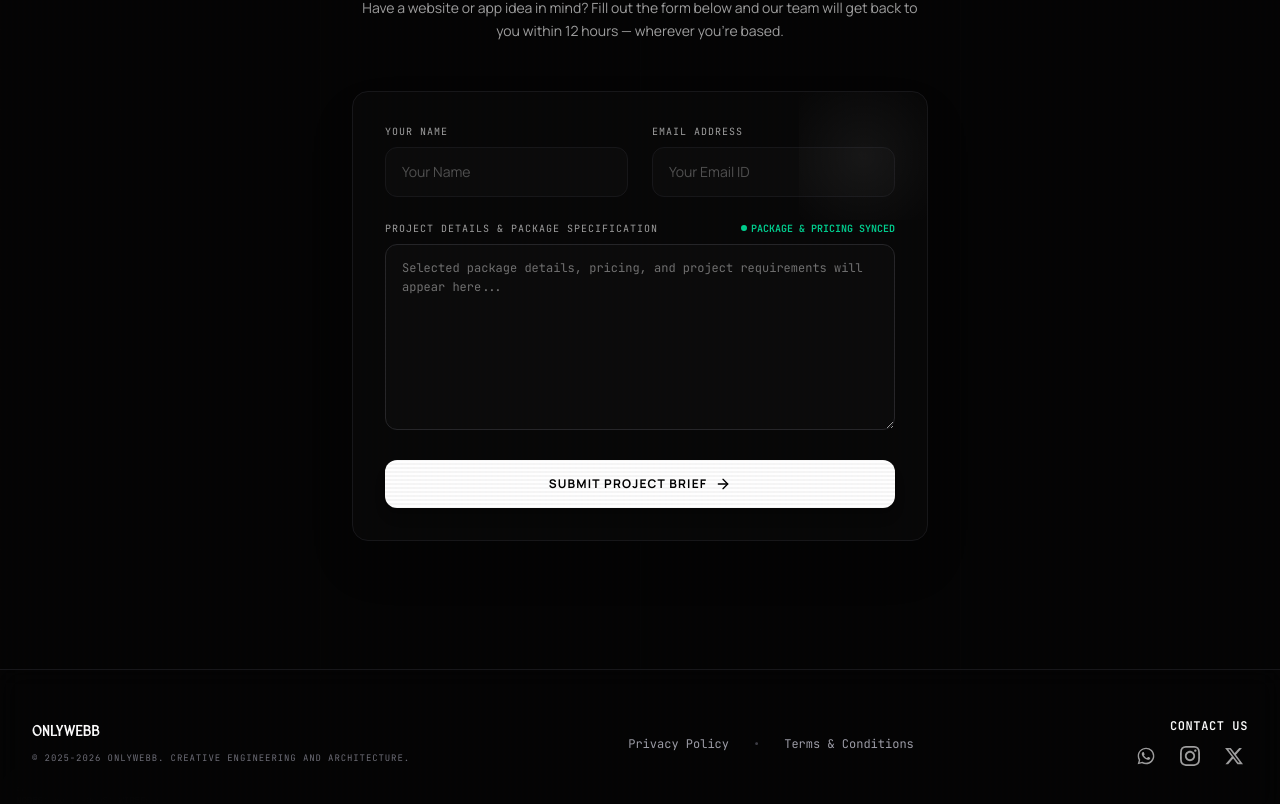
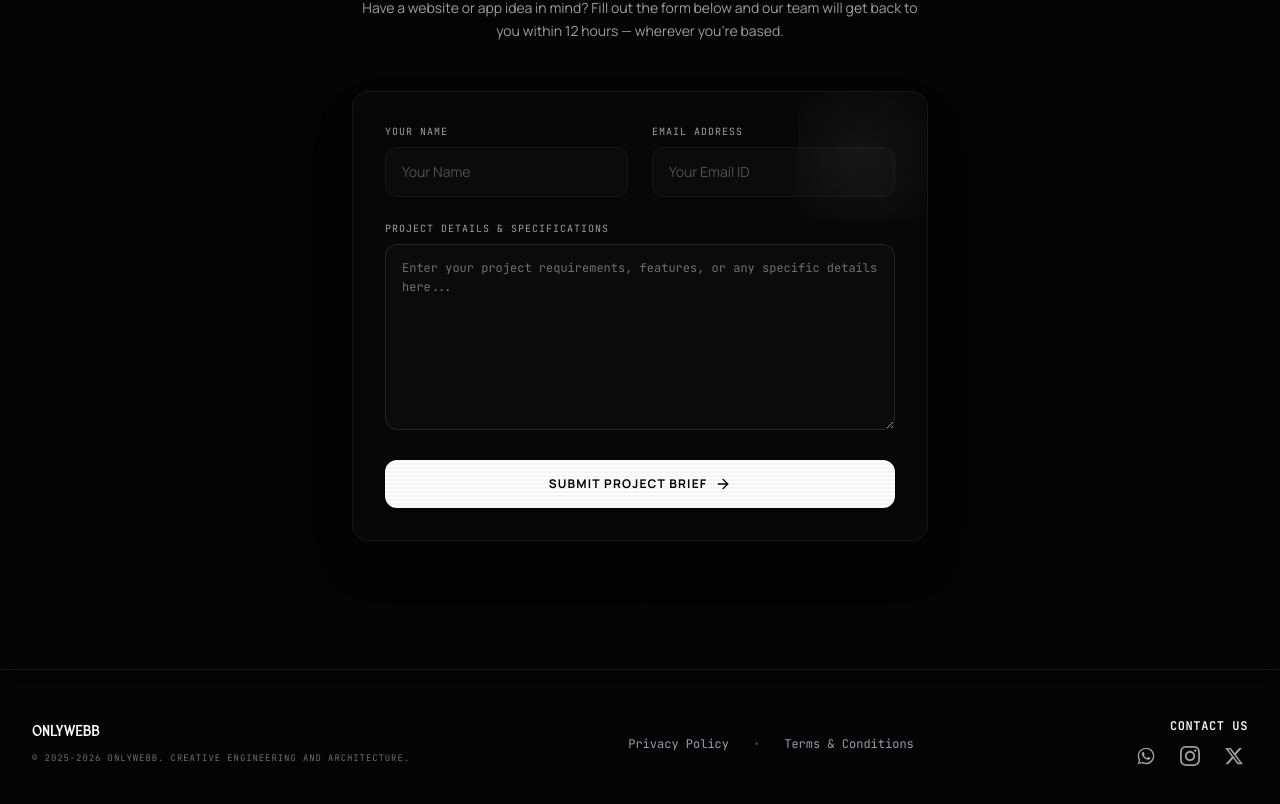
Before and after one commit to Sounaksarkar2005/ONLYWEBB, a React (Vite) app: page / in a window 1280 px wide. Shown: the part 2171-2975 px from the top of the page. Built offline with nearby package versions, Linux system fonts and the light colour scheme.

Commit message:
feat: update CTA handler and streamline contact form UI with new assets

```diff
--- a/src/App.tsx
+++ b/src/App.tsx
@@ -513,17 +513,13 @@ export default function App() {
                       <div className="space-y-2">
                         <div className="flex items-center justify-between">
                           <label htmlFor="form-textarea-message" className="block font-mono text-[10px] text-neutral-400 uppercase tracking-widest">
-                            PROJECT DETAILS & PACKAGE SPECIFICATION
+                            PROJECT DETAILS & SPECIFICATIONS
                           </label>
-                          <span className="font-mono text-[10px] text-emerald-400 font-semibold flex items-center gap-1">
-                            <span className="w-1.5 h-1.5 rounded-full bg-emerald-400 animate-pulse" />
-                            PACKAGE & PRICING SYNCED
-                          </span>
                         </div>
                         <textarea
                           id="form-textarea-message"
                           rows={8}
-                          placeholder="Selected package details, pricing, and project requirements will appear here..."
+                          placeholder="Enter your project requirements, features, or any specific details here..."
                           value={formState.message}
                           onChange={(e) => setFormState(prev => ({ ...prev, message: e.target.value }))}
                           className="w-full bg-[#0c0c0c] border border-zinc-800 focus:border-zinc-600 rounded-xl px-4 py-3.5 text-xs font-mono leading-relaxed text-white placeholder-neutral-500 outline-none transition-colors resize-y"
--- a/src/components/CTA.tsx
+++ b/src/components/CTA.tsx
@@ -1,7 +1,7 @@
 import React from 'react';
 
 export default function CTA() {
-  const handlePricingClick = (e: React.MouseEvent<HTMLAnchorElement>) => {
+  const handleContactClick = (e: React.MouseEvent<HTMLAnchorElement>) => {
     e.preventDefault();
     window.location.hash = '#contact-section';
     setTimeout(() => {
@@ -22,7 +22,7 @@ export default function CTA() {
         </p>
         <a
           href="#contact-section"
-          onClick={handlePricingClick}
+          onClick={handleContactClick}
           className="inline-block relative z-10 bg-primary rounded-full px-8 py-4 text-label-sm text-on-primary uppercase font-bold border border-white/20 hover:scale-105 hover:shadow-[0_0_30px_rgba(255,255,255,0.4)] transition-all duration-300 cursor-pointer"
         >
           Start Your Project Now
```
Also changed, not shown: public/img11.jpg (added), 1 other file (tests, documents, lock files or other folders).
